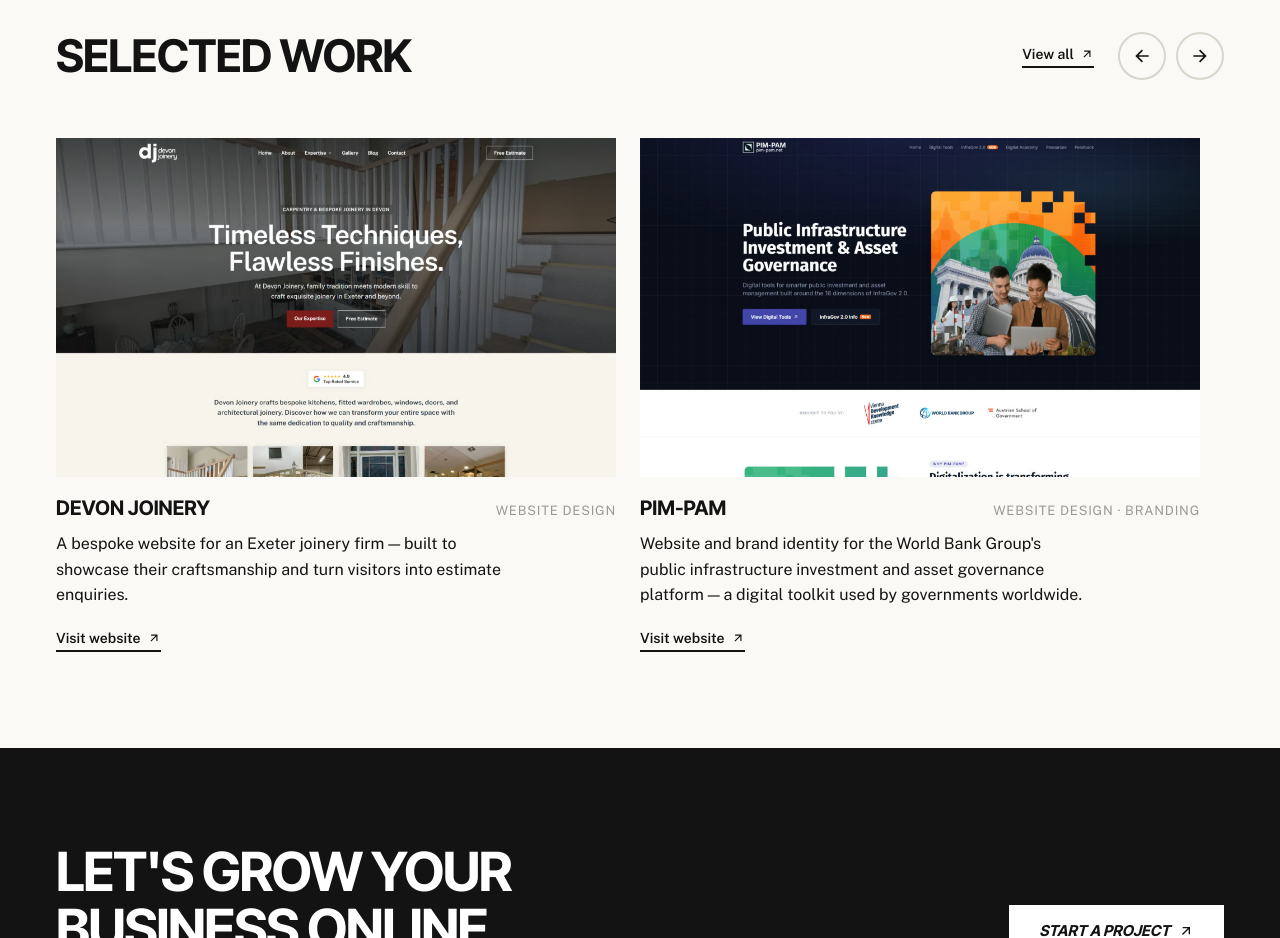
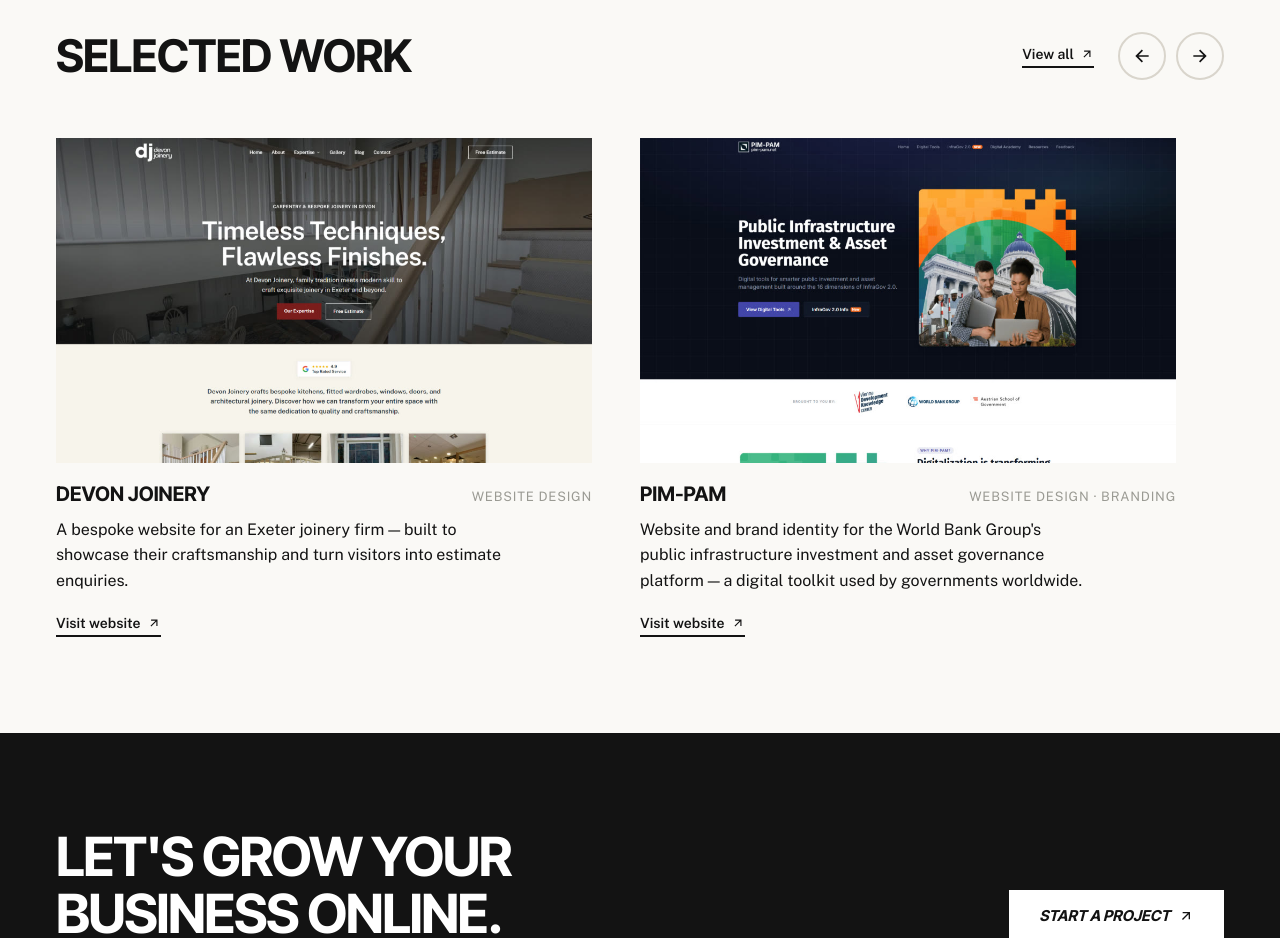
Before and after one commit to tangobrown/tangobrown-V2, a Next.js app: page / in a window 1280 px wide. Shown: the part 3360-4298 px from the top of the page. Built offline with nearby package versions, Linux system fonts and the light colour scheme.

Commit message:
Work carousel: pr-6 -> pr-12 for more space between project tiles

```diff
--- a/components/WorkCarousel.tsx
+++ b/components/WorkCarousel.tsx
@@ -141,7 +141,7 @@
           {loop.map((project, i) => (
             <div
               key={`${project.name}-${i}`}
-              className="box-border pr-6"
+              className="box-border pr-12"
               style={{ width: `${cardWidthPct}%`, flex: "0 0 auto" }}
             >
               <div className="aspect-[1000/606] w-full overflow-hidden bg-placeholder-bg relative">
```
